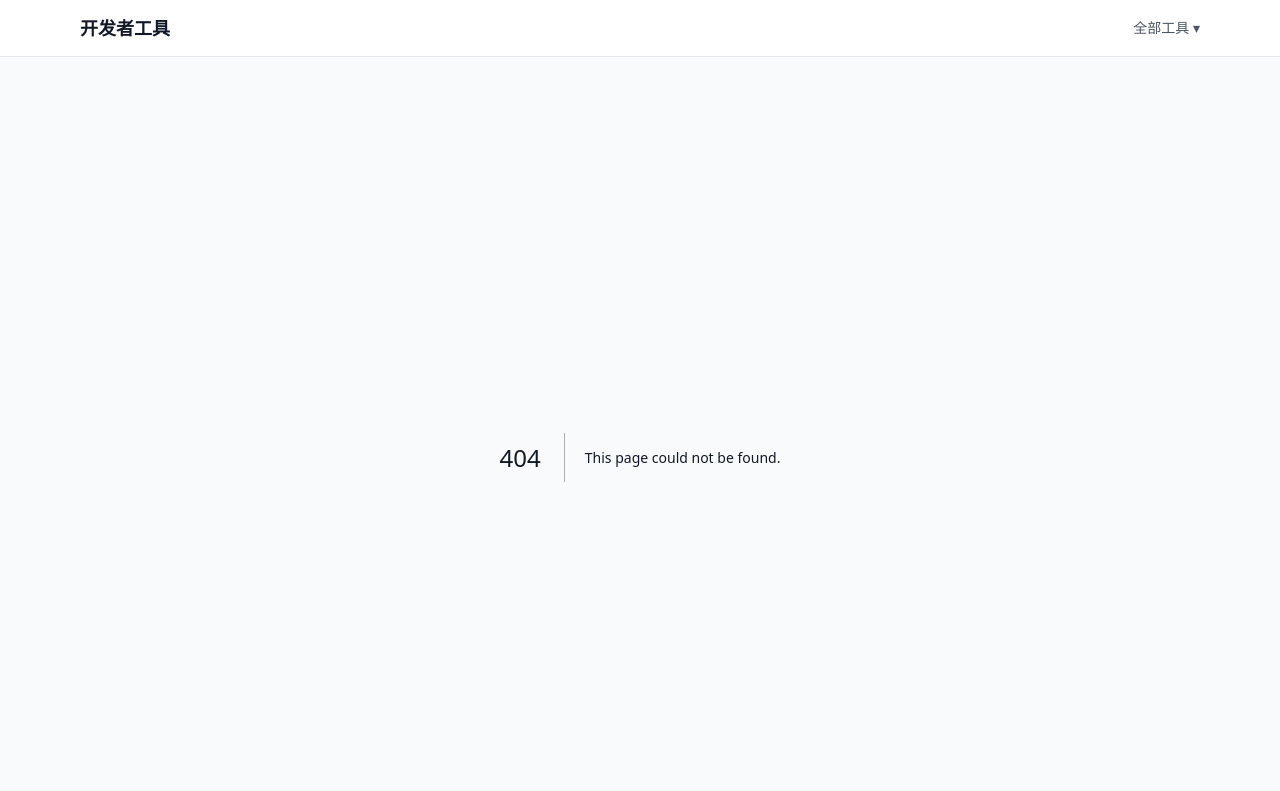
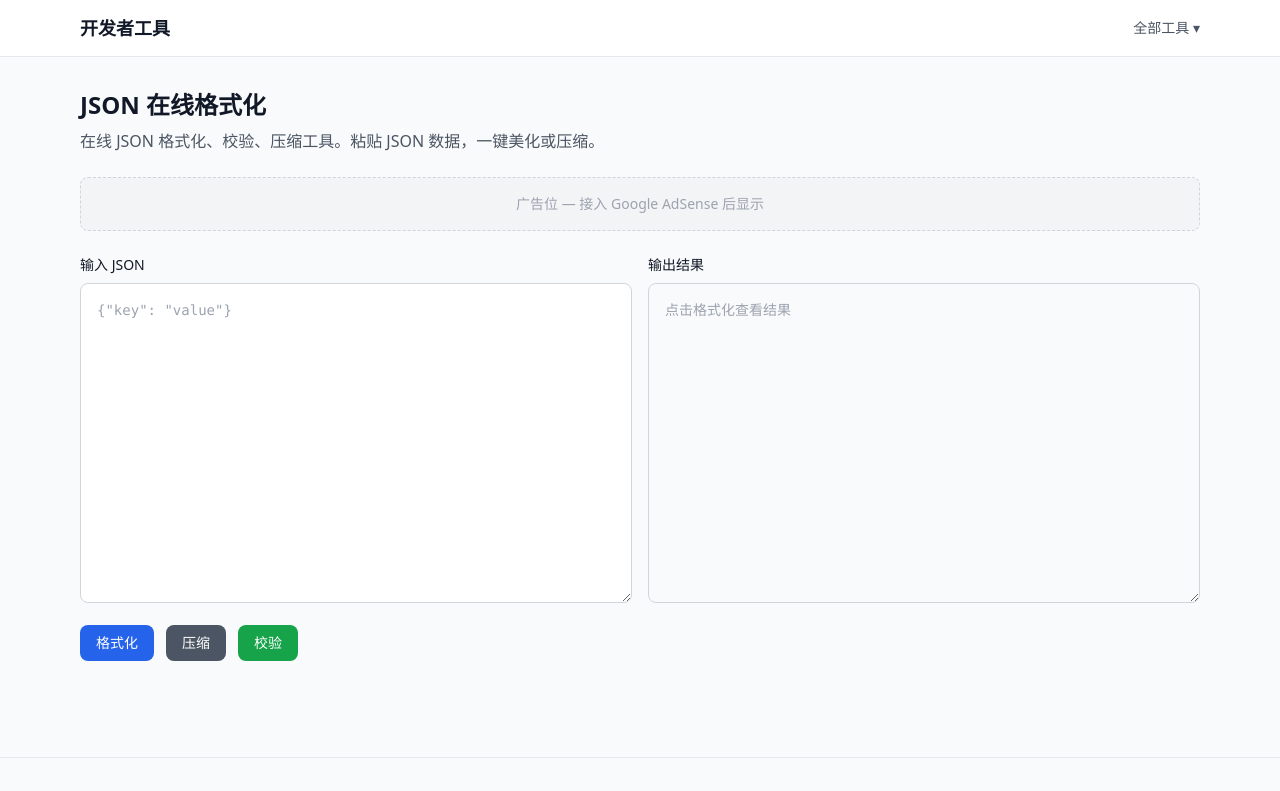
Before and after one commit to peng-zou/devtools, a Next.js app: page /json-formatter in a window 1280 px wide. Before the commit this address had no page. Shown: the top 791 px of the page. Built offline with nearby package versions, Linux system fonts and the light colour scheme.

Commit message:
feat: 添加 JSON 格式化/校验/压缩工具

```diff
--- /dev/null
+++ b/src/app/json-formatter/page.tsx
@@ -0,0 +1,95 @@
+'use client'
+import { useState } from 'react'
+import { formatJSON, compressJSON, validateJSON } from '@/lib/json'
+import { AdBanner } from '@/components/AdBanner'
+
+export default function JSONFormatterPage() {
+  const [input, setInput] = useState('')
+  const [output, setOutput] = useState('')
+  const [error, setError] = useState('')
+
+  const handleFormat = () => {
+    const result = formatJSON(input)
+    if (result.success) {
+      setOutput(result.output!)
+      setError('')
+    } else {
+      setError(result.error!)
+      setOutput('')
+    }
+  }
+
+  const handleCompress = () => {
+    const result = compressJSON(input)
+    if (result.success) {
+      setOutput(result.output!)
+      setError('')
+    } else {
+      setError(result.error!)
+      setOutput('')
+    }
+  }
+
+  const handleValidate = () => {
+    const result = validateJSON(input)
+    if (result.valid) {
+      setError('')
+      alert('JSON 格式有效')
+    } else {
+      setError(result.error!)
+    }
+  }
+
+  return (
+    <main className="max-w-6xl mx-auto px-4 py-8">
+      <h1 className="text-2xl font-bold mb-2">JSON 在线格式化</h1>
+      <p className="text-gray-600 mb-6">
+        在线 JSON 格式化、校验、压缩工具。粘贴 JSON 数据，一键美化或压缩。
+      </p>
+
+      <AdBanner />
+
+      <div className="mt-6 grid grid-cols-1 lg:grid-cols-2 gap-4">
+        <div>
+          <label className="block text-sm font-medium mb-2">输入 JSON</label>
+          <textarea
+            className="w-full h-80 p-4 border border-gray-300 rounded-lg font-mono text-sm focus:ring-2 focus:ring-blue-500 focus:border-transparent"
+            placeholder='{"key": "value"}'
+            value={input}
+            onChange={(e) => setInput(e.target.value)}
+          />
+        </div>
+        <div>
+          <label className="block text-sm font-medium mb-2">输出结果</label>
+          <textarea
+            className="w-full h-80 p-4 border border-gray-300 rounded-lg font-mono text-sm bg-gray-50"
+            value={output}
+            readOnly
+            placeholder="点击格式化查看结果"
+          />
+          {error && <p className="mt-2 text-sm text-red-600">{error}</p>}
+        </div>
+      </div>
+
+      <div className="mt-4 flex gap-3">
+        <button onClick={handleFormat} className="px-4 py-2 bg-blue-600 text-white rounded-lg hover:bg-blue-700 text-sm">
+          格式化
+        </button>
+        <button onClick={handleCompress} className="px-4 py-2 bg-gray-600 text-white rounded-lg hover:bg-gray-700 text-sm">
+          压缩
+        </button>
+        <button onClick={handleValidate} className="px-4 py-2 bg-green-600 text-white rounded-lg hover:bg-green-700 text-sm">
+          校验
+        </button>
+        {output && (
+          <button
+            onClick={() => navigator.clipboard.writeText(output)}
+            className="px-4 py-2 border border-gray-300 rounded-lg text-sm hover:bg-gray-50"
+          >
+            复制结果
+          </button>
+        )}
+      </div>
+    </main>
+  )
+}
--- /dev/null
+++ b/src/lib/json.ts
@@ -0,0 +1,49 @@
+interface JSONResult {
+  success: boolean
+  output?: string
+  error?: string
+}
+
+interface ValidateResult {
+  valid: boolean
+  error: string | null
+}
+
+/**
+ * 美化 JSON 字符串，使用 2 空格缩进
+ */
+export function formatJSON(input: string): JSONResult {
+  try {
+    const parsed = JSON.parse(input)
+    return { success: true, output: JSON.stringify(parsed, null, 2) }
+  } catch (e) {
+    const msg = e instanceof Error ? e.message : '未知错误'
+    return { success: false, error: msg }
+  }
+}
+
+/**
+ * 压缩 JSON 字符串，移除所有不必要空格
+ */
+export function compressJSON(input: string): JSONResult {
+  try {
+    const parsed = JSON.parse(input)
+    return { success: true, output: JSON.stringify(parsed) }
+  } catch (e) {
+    const msg = e instanceof Error ? e.message : '未知错误'
+    return { success: false, error: msg }
+  }
+}
+
+/**
+ * 校验 JSON 字符串是否有效
+ */
+export function validateJSON(input: string): ValidateResult {
+  try {
+    JSON.parse(input)
+    return { valid: true, error: null }
+  } catch (e) {
+    const msg = e instanceof Error ? e.message : '未知错误'
+    return { valid: false, error: msg }
+  }
+}
```
Also changed, not shown: 1 other file (tests, documents, lock files or other folders).
